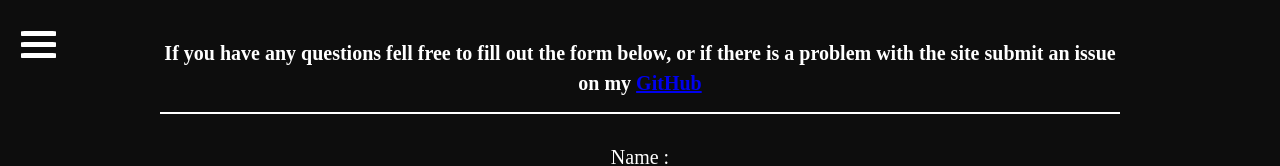
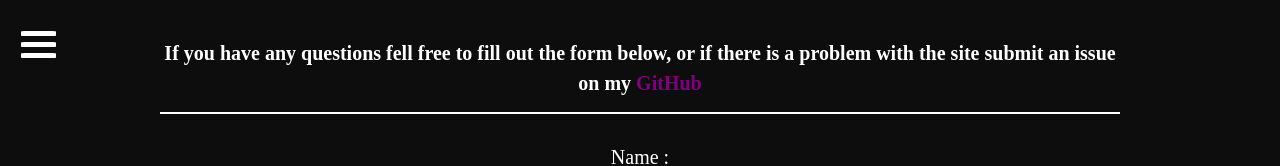
Before and after one commit to zachrobertson/zachrobertson-tech, a Gatsby site: page /contact in a window 1280 px wide. Shown: the top 166 px of the page. Built offline with nearby package versions, Linux system fonts and the light colour scheme; Gatsby itself is replaced by a stand-in of ours.

```diff
--- a/gatsby-config.js
+++ b/gatsby-config.js
@@ -23,7 +23,6 @@
     `gatsby-transformer-remark`,
     `gatsby-transformer-sharp`,
     `gatsby-plugin-sharp`,
-    `gatsby-plugin-sass`,
     `gatsby-plugin-styled-components`,
     // this (optional) plugin enables Progressive Web App + Offline functionality
     // To learn more, visit: https://gatsby.dev/offline
--- a/src/pages/contact.js
+++ b/src/pages/contact.js
@@ -64,6 +64,21 @@
     padding-top: 25px;
     font-size: 20px;
 
+    a {
+        text-decoration: none;
+        color: purple;
+        :hover {
+            color: red;
+        }
+
+        :hover:visited {
+            color: red;
+        }
+
+        :visited {
+            color: purple;
+        }
+    }
 `
 
 const Form = styled.form`
```
